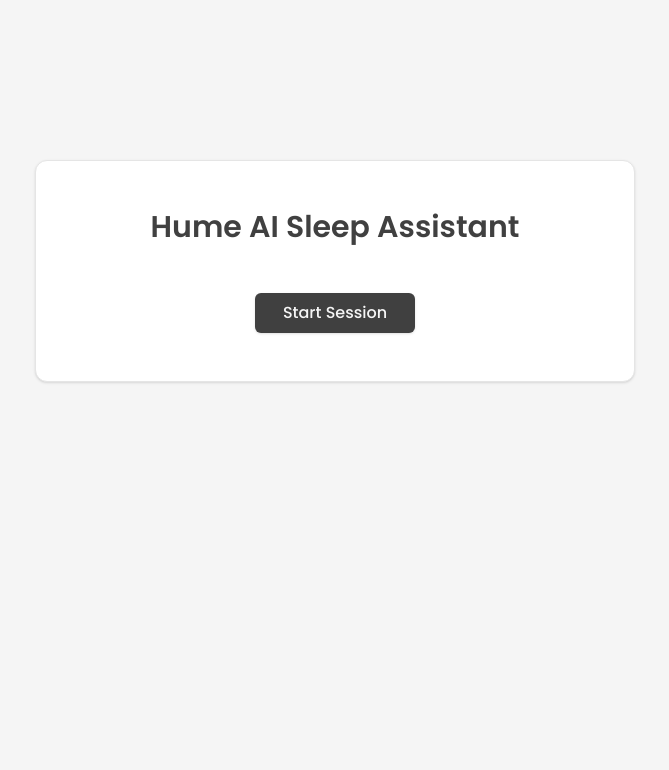
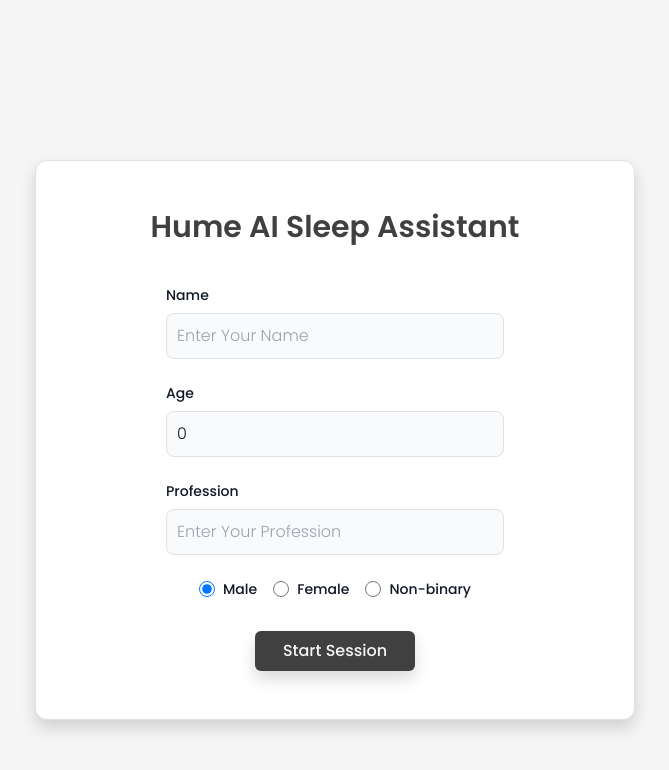
Before and after one commit to titancodinggg/Empathic-Sleep-Assistant, a Next.js app: page / in a window 1280 px wide. Shown: the top 770 px of the page, without its empty margins (305-974 px from the left). Built offline with nearby package versions, Linux system fonts and the light colour scheme.

Commit message:
Added form for userData

```diff
--- a/components/menu/Login.tsx
+++ b/components/menu/Login.tsx
@@ -1,7 +1,22 @@
 import { Button } from "../inputs/Button";
 import { TextBox } from "../inputs/TextBox";
 import { useKeypress } from "../../lib/hooks/keyPress";
-import { useState } from "react";
+import { useState,useEffect } from "react";
+import { Form, FloatingLabel } from 'react-bootstrap';
+import 'bootstrap/dist/css/bootstrap.min.css';
+
+enum Gender {
+  Male = 'male',
+  Female = 'female',
+  NonBinary = 'non-binary'
+}
+
+interface UserData {
+  name: string;
+  age: number;
+  profession: string;
+  gender: Gender;
+}
 
 type LoginProps = {
   authenticate: (key: string) => void;
@@ -9,11 +24,36 @@
 
 export function Login({ authenticate }: LoginProps) {
   const [key, setKey] = useState("");
+  const [userData,setUserData] = useState<UserData>({
+    name: '',
+    age: 0,
+    profession:'',
+    gender:Gender.Male
+  })
   useKeypress("Enter", () => authenticate(key), [key]);
 
   if (key.length === 48) {
     authenticate(key);
   }
+
+  useEffect(() => {
+    // Check if window object is defined (ensures running in the browser)
+    if (typeof window !== 'undefined') {
+      const storedName = localStorage.getItem('name');
+      const storedAge = localStorage.getItem('age');
+      const storedProf = localStorage.getItem('profession');
+      const storedGen = localStorage.getItem('gender');
+      if (storedName && storedAge) {
+        setUserData({
+          name: storedName,
+          age: parseInt(storedAge, 10),
+          profession:storedProf,
+          gender:storedGen ? storedGen : Gender.Male
+        });
+      }
+    }
+  }, []);
+
 
   return (
     <div className="pt-40">
@@ -32,11 +72,67 @@
             type="password"
           /> */}
           {/* <Button className="mt-2 w-20 text-center" text="Start Session" onClick={() => authenticate(key)} /> */}
+          <div className="mb-6">
+              <label htmlFor="name" className="block mb-2 text-sm font-medium text-gray-900 dark:text-white">Name</label>
+              <input type="text" id="name" value = {userData.name} onChange={(event)=>{
+                setUserData((prevState) => ({
+                  ...prevState,
+                  name: event.target.value
+                }));
+              }} className="bg-gray-50 border border-gray-300 text-gray-900 text-md rounded-lg focus:ring-blue-500 focus:border-blue-500 block w-full p-2.5 dark:bg-gray-700 dark:border-gray-600 dark:placeholder-gray-400 dark:text-white dark:focus:ring-blue-500 dark:focus:border-blue-500" placeholder="Enter Your Name" required />
+          </div>
+          <div className="mb-6">
+              <label htmlFor="age" className="block mb-2 text-sm font-medium text-gray-900 dark:text-white">Age</label>
+              <input type="number" id="age" value = {userData.age} onChange={(event)=>{
+                setUserData((prevState) => ({
+                  ...prevState,
+                  age: Number(event.target.value)
+                }));
+              }} className="bg-gray-50 border border-gray-300 text-gray-900 text-md rounded-lg focus:ring-blue-500 focus:border-blue-500 block w-full p-2.5 dark:bg-gray-700 dark:border-gray-600 dark:placeholder-gray-400 dark:text-white dark:focus:ring-blue-500 dark:focus:border-blue-500" placeholder="Enter Your Age" required />
+          </div>
+          <div className="mb-6">
+              <label htmlFor="profession" className="block mb-2 text-sm font-medium text-gray-900 dark:text-white">Profession</label>
+              <input type="text" value = {userData.profession} onChange={(event)=>{
+                setUserData((prevState) => ({
+                  ...prevState,
+                  profession: event.target.value
+                }));
+              }}
+              id="profession" className="bg-gray-50 border border-gray-300 text-gray-900 text-md rounded-lg focus:ring-blue-500 focus:border-blue-500 block w-full p-2.5 dark:bg-gray-700 dark:border-gray-600 dark:placeholder-gray-400 dark:text-white dark:focus:ring-blue-500 dark:focus:border-blue-500" placeholder="Enter Your Profession" required />
+          </div>
+          <div className="flex items-center mb-4 space-x-4">
+              <input id="default-radio-1" checked={userData.gender=="male"} type="radio" value="male" onChange={(e) => {
+                setUserData((prevState) => ({
+                  ...prevState,
+                  gender: Gender.Male
+                }))
+              }} name="gender" className="w-4 h-4 text-blue-600 bg-gray-100 border-gray-300 focus:ring-blue-500 dark:focus:ring-blue-600 dark:ring-offset-gray-800 focus:ring-2 dark:bg-gray-700 dark:border-gray-600" />
+              <label htmlFor="default-radio-1" className="ms-2 text-sm font-medium text-gray-900 dark:text-gray-300">Male</label>
+              <input  id="default-radio-2" checked={userData.gender=="female"} onChange={(e) => {
+                setUserData((prevState) => ({
+                  ...prevState,
+                  gender: Gender.Female
+                }))
+              }} type="radio" value="female"  name="gender" className="w-4 h-4 text-blue-600 bg-gray-100 border-gray-300 focus:ring-blue-500 dark:focus:ring-blue-600 dark:ring-offset-gray-800 focus:ring-2 dark:bg-gray-700 dark:border-gray-600" />
+              <label htmlFor="default-radio-2" className="ms-2 text-sm font-medium text-gray-900 dark:text-gray-300">Female</label>
+              <input id="default-radio-2" onChange={(e) => {
+                setUserData((prevState) => ({
+                  ...prevState,
+                  gender: Gender.NonBinary
+                }))
+              }} checked={userData.gender=="non-binary"} type="radio" value="non-binary" name="gender" className="w-4 h-4 text-blue-600 bg-gray-100 border-gray-300 focus:ring-blue-500 dark:focus:ring-blue-600 dark:ring-offset-gray-800 focus:ring-2 dark:bg-gray-700 dark:border-gray-600" />
+              <label htmlFor="default-radio-3" className="ms-2 text-sm font-medium text-gray-900 dark:text-gray-300">Non-binary</label>
+          </div>
           <Button
             className="mt-2 w-40 text-center"
             text="Start Session"
-            onClick={() =>
+            onClick={() =>{
+              localStorage.setItem("name", userData.name);
+              localStorage.setItem("age", `${userData.age}`);
+              localStorage.setItem("profession", userData.profession);
+              localStorage.setItem("gender", userData.gender);
               authenticate("5yuAvK4GMNhIEgN1SjG7IrdFwjqGGzI91ZdRo1bBV2Apw47H")
+            }
             }
           />
         </div>
--- a/components/widgets/AudioWidgets.tsx
+++ b/components/widgets/AudioWidgets.tsx
@@ -27,8 +27,8 @@
   const [predictions, setPredictions] = useState<AudioPrediction[]>([]);
   const [status, setStatus] = useState("");
   const maxReconnects = 3;
-
-  const emotions = predictions.length == 0 ? [] : predictions[0].emotions;
+  const [emotions,setEmotions] = useState(predictions.length == 0 ? [] : predictions[0].emotions);
+  // const emotions = predictions.length == 0 ? [] : predictions[0].emotions;
 
   useEffect(() => {
     mountRef.current = true;
--- a/components/widgets/TopEmotions.tsx
+++ b/components/widgets/TopEmotions.tsx
@@ -20,7 +20,7 @@
               <span>{i + 1}</span>
             </div>
             <div className="w-48 bg-neutral-800 px-4 py-2 lowercase text-white">
-              <span>{emotion.name} Pratik</span>
+              <span>{emotion.name}</span>
             </div>
             <div className="flex w-20 justify-center rounded-r-full bg-white py-2 pr-4 pl-3 font-medium text-neutral-800">
               <span>{emotion.score.toFixed(3)}</span>
--- a/package.json
+++ b/package.json
@@ -14,13 +14,14 @@
     "@types/node": "18.11.9",
     "@types/react": "18.0.24",
     "axios": "^1.7.2",
+    "bootstrap": "^5.3.3",
     "class-variance-authority": "^0.6.0",
     "fs": "^0.0.1-security",
     "lmnt-node": "^1.2.0",
     "next": "14.1.0",
-
     "react": "^18.2.0",
     "react-audio-player": "^0.17.0",
+    "react-bootstrap": "^2.10.3",
     "react-dom": "^18.2.0",
     "react-player": "^2.16.0",
     "react-use": "^17.4.0",
--- a/pages/index.tsx
+++ b/pages/index.tsx
@@ -17,7 +17,7 @@
         <div className="pb-2 text-4xl font-medium text-neutral-700">
           Hume AI Sleep Assistant
         </div>
-        <div className="pt-5">How was you day today ? </div>
+        <div className="pt-5">Hey {`${localStorage.name}`}! How was you day today ? </div>
 
         {/* <div className="md:px-10 pt-12 grid grid-cols-1 md:grid-cols-2 gap-4">
           <ModelSection name="Facial Expression" page="/face" iconClass={SmileyIcon} />
```
Also changed, not shown: 1 other file (tests, documents, lock files or other folders).
